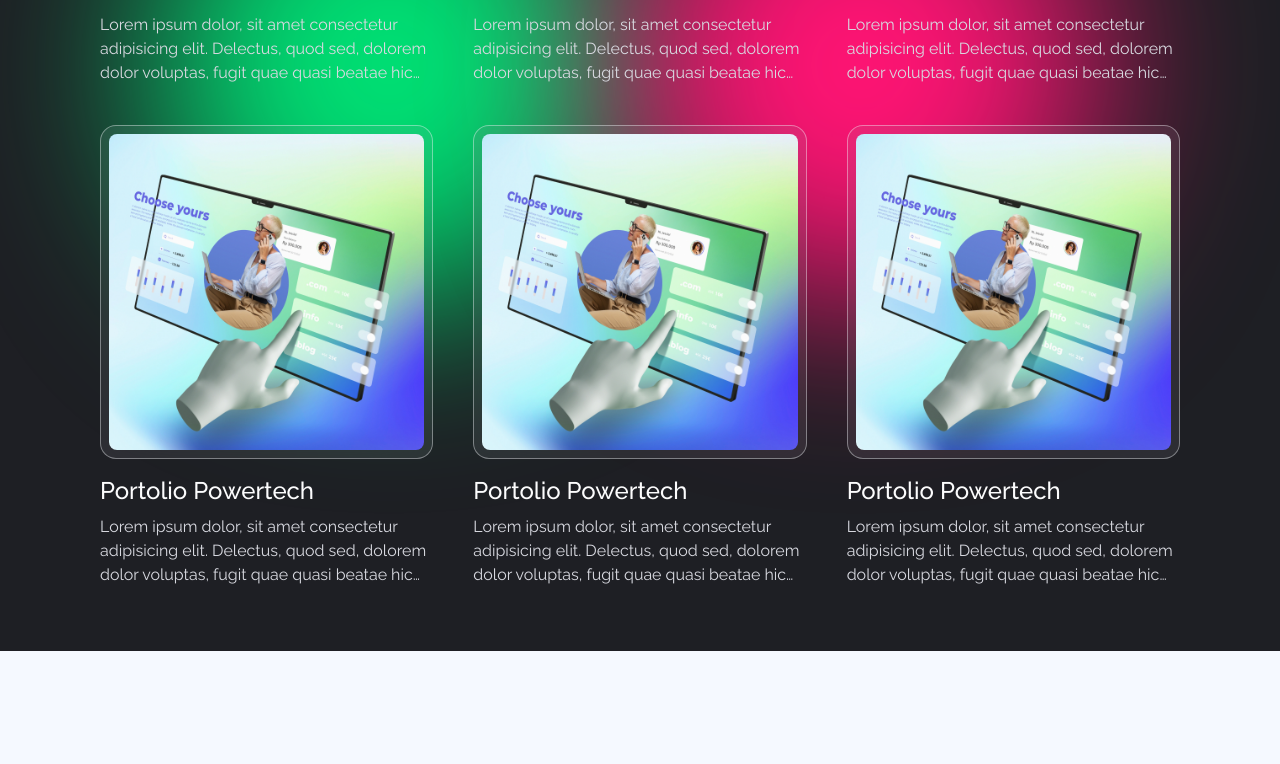
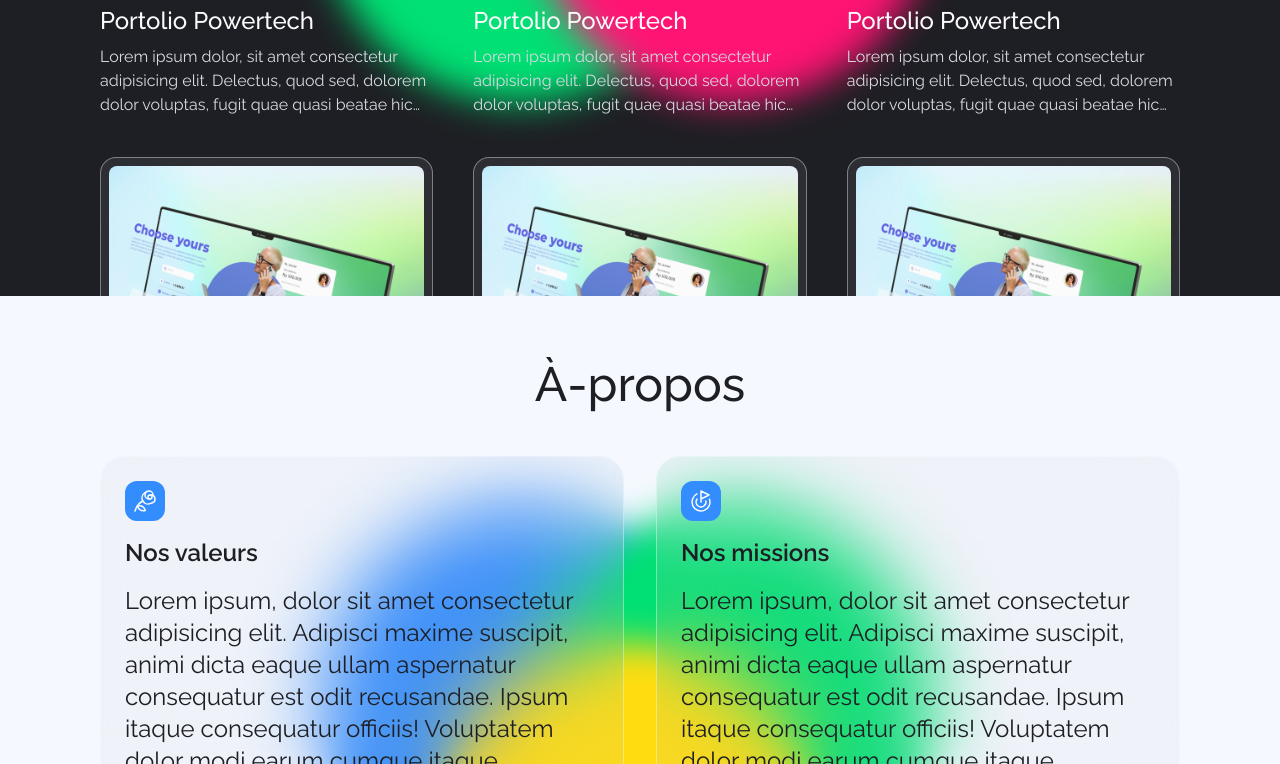
Before and after one commit to cabitibaly/portfolio-pwt, a Next.js app: page / in a window 1280 px wide. Shown: the part 2772-3536 px from the top of the page. Before the commit the page ends 3423 px from the top, so only its background shows below. Built offline with nearby package versions, Linux system fonts and the light colour scheme.

Commit message:
section a-propos => done

```diff
--- a/src/app/page.tsx
+++ b/src/app/page.tsx
@@ -1,5 +1,5 @@
 "use client"
-
+import AproposSection from "@/components/accueil/aproposSection"
 import Hero from "@/components/accueil/hero"
 import ProjetSection from "@/components/accueil/projetSection"
 import ServiceSection from "@/components/accueil/serviceSection"
@@ -12,6 +12,7 @@ const Accueil = () => {
             <Hero />
             <ServiceSection />
             <ProjetSection />
+            <AproposSection />
         </>
     )
 }
--- /dev/null
+++ b/src/components/accueil/aproposSection.tsx
@@ -0,0 +1,48 @@
+"use client"
+
+import { Goal, Rose, UsersRound } from "lucide-react"
+import InfoCard from "../cards/infoCard"
+
+const AproposSection = () => {
+    return (
+        <section className="overflow-hidden relative top-0 bg-bleu-2 w-full h-screen flex items-center justify-center">
+            <div className="sticky top-0 z-0 w-full h-full flex items-center justify-center">
+                <div className="absolute w-full h-full flex items-center justify-center">
+                    <div className="animate-blob absolute left-1/12 translate-x-1/2 w-1/3 aspect-square rounded-full bg-bleu-9 filter blur-[20px] max-lg:w-2/5 max-lg:-left-[6%] max-md:translate-none max-md:left-0 max-md:w-2/3"></div>
+                    <div className="animate-blob delay-300 absolute right-1/12 -translate-x-1/2 w-1/3 aspect-square rounded-full bg-vert-9 filter blur-[20px] max-lg:w-2/5 max-lg:-right-[6%] max-md:translate-none max-md:right-0 max-md:w-2/3"></div>
+                    <div className="animate-blob delay-800 absolute bottom-[6%] w-1/3 aspect-square rounded-full bg-jaune filter blur-[20px] max-md:bottom-[10%] max-lg:w-2/5 max-md:w-2/3 max-xs:bottom-1/5"></div>
+                </div>
+            </div>
+            <div className="overflow-x-hidden px-[100px] py-16 absolute z-30 top-0 left-0 w-full h-full flex flex-col items-center justify-start gap-12 max-896:px-4 max-896:py-8">
+                <h2 className="text-5xl text-gris-12 text-center font-medium">À-propos</h2>
+                <div className="w-full flex flex-col items-center justify-start gap-10">
+                    <div className="w-full flex items-center justify-between gap-8 max-lg:flex-col">
+                        <InfoCard
+                            titre="Nos valeurs"
+                            description="Lorem ipsum, dolor sit amet consectetur adipisicing elit. Adipisci maxime suscipit, animi dicta eaque
+                            ullam aspernatur consequatur est odit recusandae. Ipsum itaque consequatur officiis! Voluptatem dolor
+                            modi earum cumque itaque."
+                            Icon={Rose}
+                        />
+                        <InfoCard
+                            titre="Nos missions"
+                            description="Lorem ipsum, dolor sit amet consectetur adipisicing elit. Adipisci maxime suscipit, animi dicta eaque
+                            ullam aspernatur consequatur est odit recusandae. Ipsum itaque consequatur officiis! Voluptatem dolor
+                            modi earum cumque itaque."
+                            Icon={Goal}
+                        />
+                    </div>
+                    <InfoCard
+                        titre="Notre équipe"
+                        description="Lorem ipsum, dolor sit amet consectetur adipisicing elit. Adipisci maxime suscipit, animi dicta eaque
+                        ullam aspernatur consequatur est odit recusandae. Ipsum itaque consequatur officiis! Voluptatem dolor
+                        modi earum cumque itaque."
+                        Icon={UsersRound}
+                    />
+                </div>
+            </div>
+        </section>
+    )
+}
+
+export default AproposSection
--- a/src/components/accueil/projetSection.tsx
+++ b/src/components/accueil/projetSection.tsx
@@ -4,12 +4,14 @@ import ProjetCard from "../cards/projetCard"
 
 const ProjetSection = () => {
     return (
-        <section className="relative top-0 bg-gris-12 w-screen flex flex-col items-center justify-start" >
-            <div className="absolute -z-0 top-1/2 -translate-y-1/2 w-full h-full flex items-center justify-center">
-                <div className="animate-blob relative left-5 w-2/5 aspect-square rounded-full bg-vert-9 filter blur-[100px] max-md:blur-[50px] max-md:w-full"></div>
-                <div className="animate-blob delay-200 relative right-5 w-2/5 aspect-square rounded-full bg-rouge filter blur-[100px] max-md:blur-[50px] max-md:w-full"></div>
+        <section className="overflow-hidden relative top-0 bg-gris-12 w-screen h-screen flex flex-col items-center justify-start" >
+            <div className="sticky top-0 z-0 w-full h-full flex items-center justify-center">
+                <div className="absolute w-full h-full flex items-center justify-center">
+                    <div className="animate-blob absolute left-1/12 translate-x-1/2 w-1/3 aspect-square rounded-full bg-vert-9 filter blur-[20px] max-lg:w-2/5 max-lg:-left-[6%] max-md:translate-none max-md:left-0 max-md:w-2/3"></div>
+                    <div className="animate-blob delay-800 absolute right-1/12 -translate-x-1/2 w-1/3 aspect-square rounded-full bg-rouge filter blur-[20px] max-lg:w-2/5 max-lg:-right-[6%] max-md:translate-none max-md:right-0 max-md:w-2/3"></div>
+                </div>
             </div>
-            <div className=" top-0 z-40 px-[100px] py-16 w-full bg-transparent flex flex-col items-center justify-start gap-12 max-896:px-4 max-md:py-8">
+            <div className="overflow-x-hidden absolute top-0 z-40 px-[100px] py-16 w-full h-full bg-transparent flex flex-col items-center justify-start gap-12 max-896:px-4 max-896:py-8">
                 <h2 className="text-5xl text-gris-1 text-center font-medium">Nos Projets</h2>
                 <div className="w-full grid grid-cols-3 gap-10 items-center justify-center max-xl:grid-cols-2 max-sm:grid-cols-1">
                     <ProjetCard />
--- /dev/null
+++ b/src/components/cards/infoCard.tsx
@@ -0,0 +1,24 @@
+"use client"
+import { LucideIcon } from "lucide-react"
+
+interface InfoCardProps {
+    titre: string
+    description: string
+    Icon: LucideIcon
+}
+
+const InfoCard = ({titre, description, Icon}: InfoCardProps) => {
+    return (
+        <div className="border border-bleu-1/40 p-6 w-1/2 bg-gris-8/10 filter backdrop-blur-[35px] rounded-3xl flex flex-col items-start justify-start gap-4 max-lg:w-full">
+            <div className="bg-bleu-9 size-10 aspect-square rounded-xl flex items-center justify-center">
+                <Icon strokeWidth={1.5} className="size-6 stroke-gris-1" />
+            </div>
+            <span className="text-2xl text-gris-12 text-left font-semibold max-md:text-xl">{titre}</span>
+            <p className="text-2xl text-gris-12 text-left font-normal max-xl:text-xl max-md:text-base">
+                {description}
+            </p>
+        </div>
+    )
+}
+
+export default InfoCard
--- a/src/components/cards/serviceCard.tsx
+++ b/src/components/cards/serviceCard.tsx
@@ -10,9 +10,9 @@ interface ServiceProps {
 const ServiceCard = ({titre, image}: ServiceProps) => {
     return (
         <div className="border border-bleu-1/40 p-6 bg-bleu-9/10 backdrop-blur-[35px] rounded-xl w-full flex items-center justify-between gap-8 max-md:gap-4 max-md:flex-col">
-            <div className="w-2/3 flex flex-col items-start justify-start gap-4 max-xl:w-3/5 max-lg:gap-2 max-md:w-full">
-                <span className="text-2xl text-gris-12 text-left font-semibold max-lg:text-xl">{titre}</span>
-                <p className="text-xl text-gris-12 text-left font-normal max-lg:text-base">
+            <div className="w-3/5 flex flex-col items-start justify-start gap-4 max-lg:gap-2 max-md:w-full">
+                <span className="text-3xl text-gris-12 text-left font-semibold max-lg:text-xl">{titre}</span>
+                <p className="text-2xl text-gris-12 text-left font-normal max-lg:text-base">
                     Lorem ipsum dolor, sit amet consectetur adipisicing elit. Delectus, quod sed, dolorem dolor voluptas,
                     fugit quae quasi beatae hic esse ipsa vel veritatis quam totam unde pariatur similique laboriosam minus.
                 </p>
```
Also changed, not shown: public/commentaire-bg.jpg (added).
